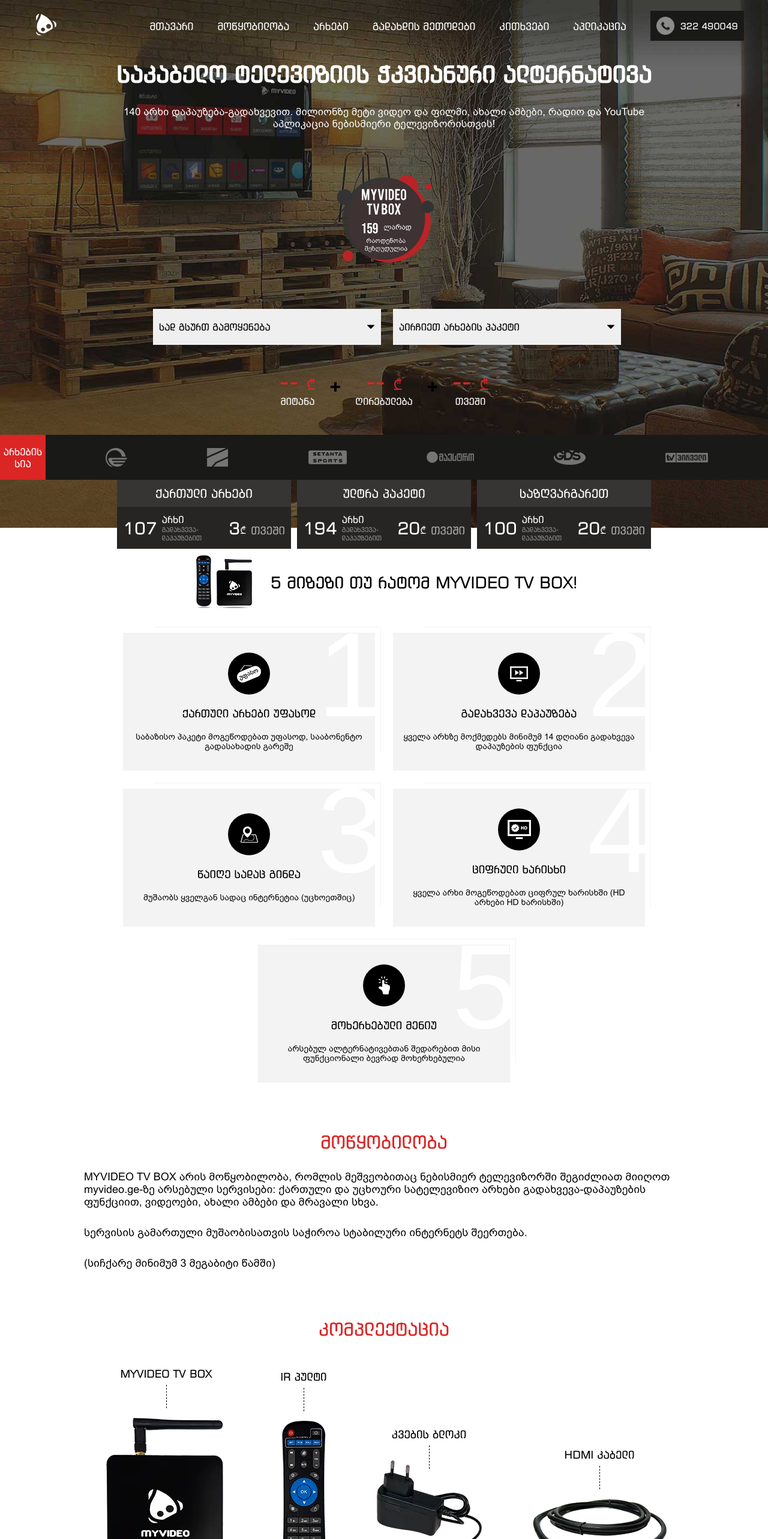
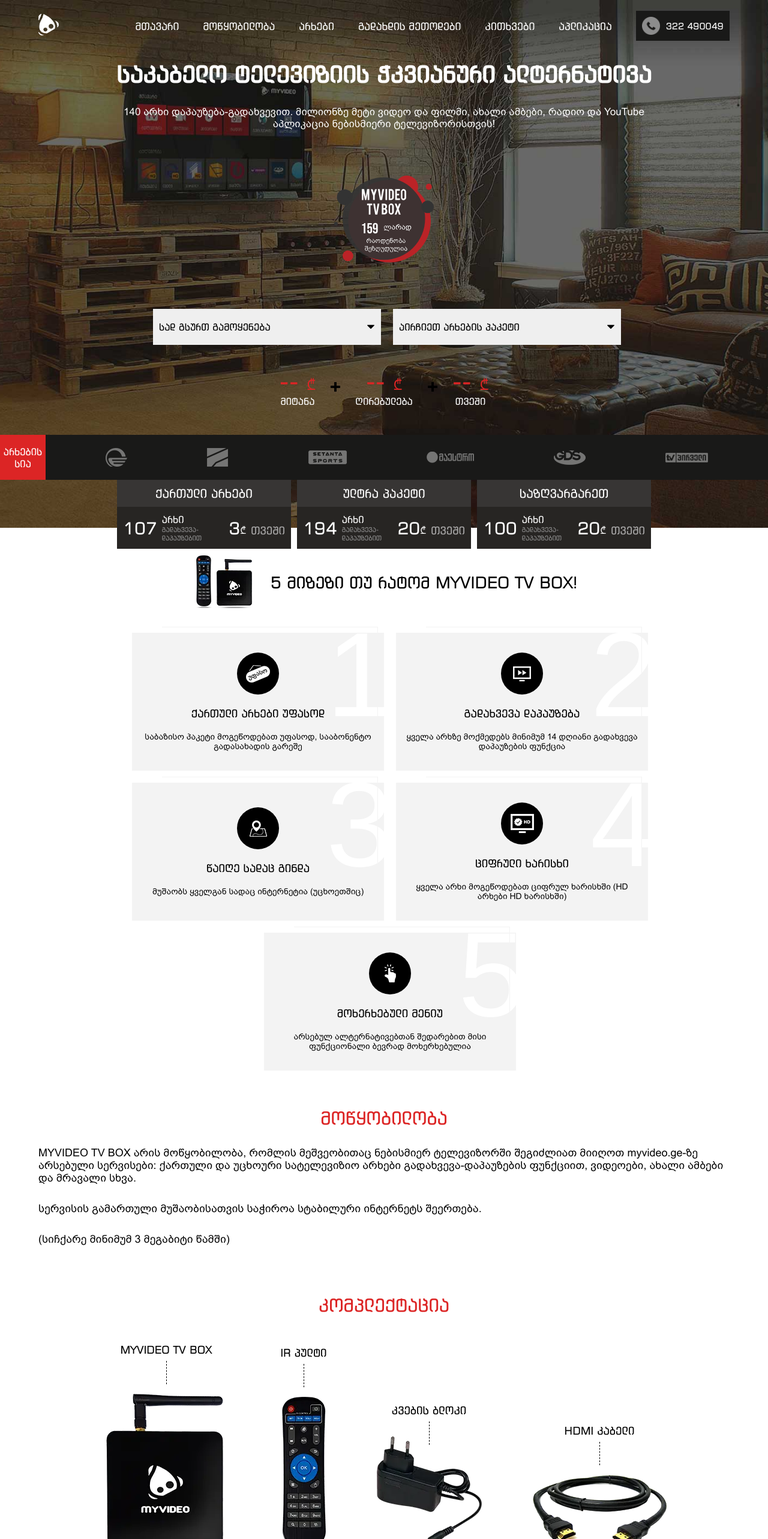
Before and after one commit to Desp0o/tvbox, a React (Create React App) app: page /pages/apps/smartTvApp in a window 1280 px wide. Shown: the top 2566 px of the page at 60% size. Built offline with nearby package versions, Linux system fonts and the light colour scheme.

Commit message:
some design udpate

```diff
--- a/src/components/mianScreenBG/firstScreen.css
+++ b/src/components/mianScreenBG/firstScreen.css
@@ -20,6 +20,9 @@
 }
 
 .firsrScreen_inner{
+    margin: 0 auto;
+    width: 90%;
+    max-width: 1400px;
     display: flex;
     flex-direction: column;
     align-items: center;
@@ -47,8 +50,6 @@
 @media (max-width:800px) {
     .firsrScreen_inner{
         padding-top: 50px;
-        padding-left: 10px;
-        padding-right: 10px;
     }
 
     .main_title h1{
--- a/src/components/navbar/navbar.css
+++ b/src/components/navbar/navbar.css
@@ -8,11 +8,18 @@
     top: -2px;
     z-index: 5;
 
+    transition: all 0.4s ease;
+}
+
+.navbar_inner{
+    height: 100%;
+    margin: 0 auto;
     display: flex;
     align-items: center;
     justify-content: space-between;
 
-    transition: all 0.4s ease;
+    width: 90%;
+    max-width: 1400px;
 }
 
 .navbarBG{
@@ -25,8 +32,6 @@
 
     display: flex;
     align-items: center;
-
-    padding-left: 60px;
 }
 
 .navbar_Right{
@@ -35,8 +40,6 @@
     display: flex;
     align-items: center;
     justify-content: flex-end;
-
-    padding-right: 40px;
 }
 
 .navbar_menu{
@@ -128,6 +131,10 @@
         height: 70px;
     }
 
+    .navbar_inner{
+        width: 90%;
+    }
+
     .navbar_menu{
         display: none;
     }
@@ -137,14 +144,11 @@
 
         display: flex;
         align-items: center;
-
-        padding-left: 20px;
     }
 
     .hamburgerMenu{
         display: block;
         width: 25px;
-        margin-right: 15px;
     }
 
     .dashboard_opened{
--- a/src/components/navbar/navbar.js
+++ b/src/components/navbar/navbar.js
@@ -82,7 +82,7 @@
     return(
         <>
             <div className={navClass}>
-
+                <div className="navbar_inner">
                     <div className="navbar_Left">
                         <Link to="/">
                             <img src={myVideoLogo} alt="myvideo Logo" className="myvideo_logo" loading="lazy"/>
@@ -111,6 +111,7 @@
                     </div>
 
                     <img src={hamburgerMenu} alt="burger menu icon" className="hamburgerMenu" loading="lazy" onClick={() => {burgerHandler(); closeModal();}}/>
+                </div>
             </div>
 
             <div className={dashboard}>
--- a/src/pages/main/device/device.css
+++ b/src/pages/main/device/device.css
@@ -4,6 +4,9 @@
 }
 
 .device_inner{
+    width: 90%;
+    max-width: 1400px;
+    margin: 0 auto;
     display: flex;
     align-items: center;
     flex-direction: column;
@@ -20,7 +23,6 @@
     display: flex;
     flex-direction: column;
     gap: 30px;
-    background-color: #f3f3f3;
     padding: 30px 0 30px 0;
 }
 
@@ -32,7 +34,6 @@
 }
 
 .device_desc{
-    padding: 0 140px 0 140px;
     font-family: "BPG Arial";
     font-size: 18px;
 }
@@ -111,8 +112,6 @@
         display: flex;
         align-items: center;
         flex-direction: column;
-
-
     }
 
     .device_images{
@@ -122,15 +121,7 @@
     }
 
     .device_desc{
-      padding: 0 20px 0 20px;
+      padding: 0 0px 0 0px;
       font-size: 16px;
     }
   }
-
-  @media (min-width:1600px) {
-    .device_desc{
-      padding: 0 250px 0 250px;
-      font-family: "BPG Arial";
-      font-size: 18px;
-    }
-  }
--- a/src/pages/main/fiveReasons/fiveReasons.css
+++ b/src/pages/main/fiveReasons/fiveReasons.css
@@ -1,4 +1,7 @@
 .fiveReasons_inner{
+    margin: 0 auto;
+    width: 90%;
+    max-width: 1400px;
     display: flex;
     flex-direction: column;
     align-items: center;
@@ -25,15 +28,15 @@
 
     display: flex;
     flex-wrap: wrap;
-    gap: 30px;
+    gap: 40px;
     align-items: center;
     justify-content: center;
 }
 
 .featureBlock{
     position: relative;
-    width: 420px;
-    height: 230px;
+    width: 400px;
+    height: 210px;
 }
 
 .featureBlock::before{
@@ -134,17 +137,7 @@
     transition: all 0.3s ease;
 }
 
-@media (max-width:900px) {
-    .featureBlock{
-        width: 380px;
-        height: 190px;
-    }
 
-    .featureBlock_inner{
-        width: 380px;
-        height: 190px;
-    }
-}
 
 @media (max-width:800px) {
     .featureBlock{
@@ -176,10 +169,3 @@
         justify-content: center;
     }
 }
-
-@media (min-width:1600px) {
-    .features{
-        padding-left: 250px ;
-        padding-right: 250px;
-    }
-}
--- a/src/pages/main/parameters/parameters.css
+++ b/src/pages/main/parameters/parameters.css
@@ -1,6 +1,11 @@
 .parameters{
     margin-top: 40px;
-    padding: 0 190px 0 190px;
+}
+
+.parameters_inner{
+    margin: 0 auto;
+    width: 90%;
+    max-width: 1400px;
 }
 
 .system{
--- a/src/pages/main/parameters/parameters.js
+++ b/src/pages/main/parameters/parameters.js
@@ -10,6 +10,8 @@
     return(
         <>
             <div className='parameters'>
+
+                <div className='parameters_inner'>
                     <p className="device_title">პარამეტრები</p>
 
                     <div className='system'>
@@ -27,6 +29,8 @@
 
                         <img src={sizes} alt='device sizes' className='deviceSize'/>
                     </div>
+
+                </div>
             </div>
         </>
     )
```
Lines whose indentation alone changed are shown as unchanged.
